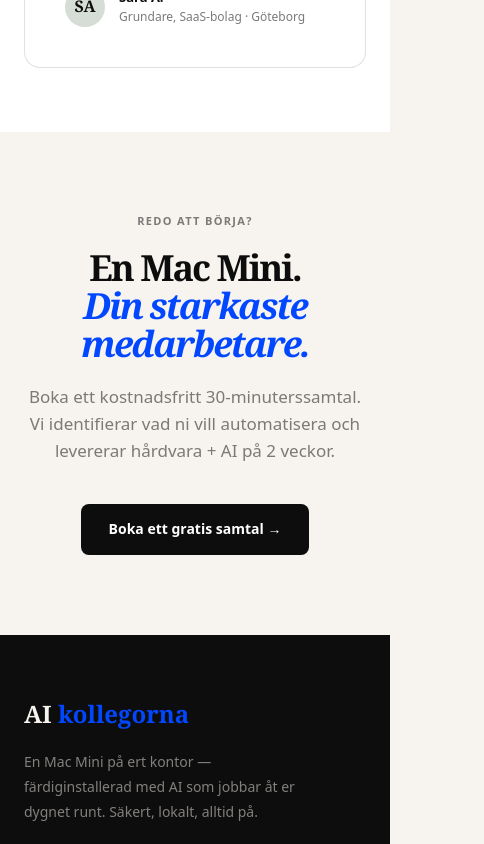
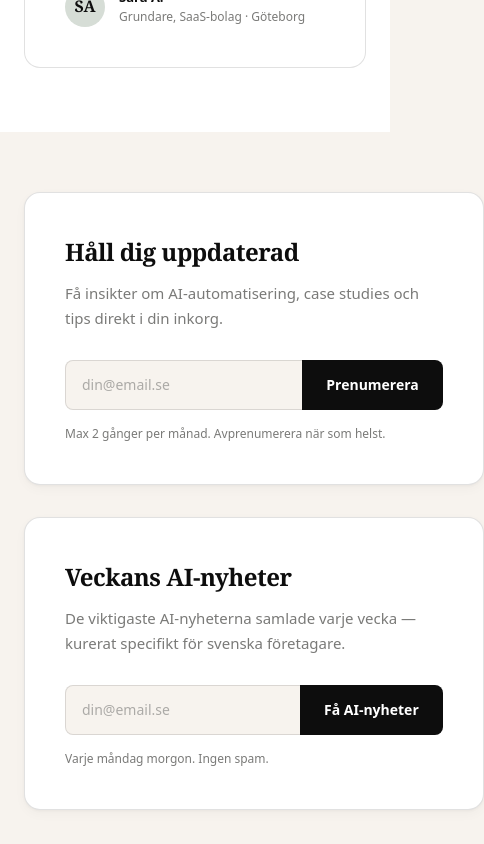
Before and after one commit to Clawflow/aikollegorna-react, a React (Vite) app: page / in a window 390 px wide. Shown: the part 8500-9344 px from the top of the page, 484 px wide, since content can reach past the window. Built offline with nearby package versions, Linux system fonts and the light colour scheme.

Commit message:
Lägg till newsletter + AI-nyheter signup-sektioner på startsidan

```diff
--- a/src/index.css
+++ b/src/index.css
@@ -173,6 +173,43 @@
 .cta-section h2 em { font-style: italic; color: var(--blue); }
 .cta-section p { font-size: 17px; font-weight: 300; color: var(--muted); margin-bottom: 40px; }
 
+/* ─── NEWSLETTER ─── */
+.nl-section { background: var(--paper); padding: 80px 48px; }
+.nl-inner { max-width: 1280px; margin: 0 auto; display: grid; grid-template-columns: 1fr 1fr; gap: 32px; }
+.nl-card {
+  background: var(--white);
+  border: 1px solid var(--border);
+  border-radius: 16px;
+  padding: 40px;
+  box-shadow: 0 1px 3px rgba(0,0,0,0.04), 0 4px 12px rgba(0,0,0,0.03);
+  transition: transform .3s ease, box-shadow .3s ease;
+}
+.nl-card:hover {
+  transform: translateY(-2px);
+  box-shadow: 0 4px 8px rgba(0,0,0,0.06), 0 8px 24px rgba(0,0,0,0.06);
+}
+.nl-title { font-family: var(--serif); font-size: 24px; font-weight: 700; letter-spacing: -0.5px; margin-bottom: 10px; color: var(--ink); }
+.nl-subtitle { font-size: 15px; font-weight: 300; color: var(--muted); line-height: 1.7; margin-bottom: 28px; }
+.nl-form { display: flex; gap: 0; }
+.nl-input {
+  flex: 1; background: var(--paper); border: 1px solid var(--border); border-right: none;
+  border-radius: 8px 0 0 8px; padding: 13px 16px; font-size: 14px; color: var(--ink);
+  font-family: var(--sans); outline: none; transition: border-color .2s;
+}
+.nl-input:focus { border-color: var(--blue); }
+.nl-input::placeholder { color: var(--muted); opacity: 0.6; }
+.nl-input:disabled { opacity: 0.6; cursor: not-allowed; }
+.nl-btn {
+  background: var(--ink); color: var(--white); border: none; border-radius: 0 8px 8px 0;
+  padding: 13px 24px; font-size: 14px; font-weight: 600; font-family: var(--sans);
+  cursor: pointer; transition: opacity .2s; white-space: nowrap;
+}
+.nl-btn:hover { opacity: 0.85; }
+.nl-btn:disabled { opacity: 0.6; cursor: not-allowed; }
+.nl-small { font-size: 12px; color: var(--muted); margin-top: 14px; }
+.nl-success { font-size: 15px; font-weight: 500; color: #16a34a; padding: 14px 0; }
+.nl-error { font-size: 13px; color: #dc2626; margin-top: 8px; }
+
 /* ─── FOOTER ─── */
 footer.site-footer { background: var(--ink); padding: 80px 48px 40px; }
 .footer-top { max-width: 1280px; margin: 0 auto; display: grid; grid-template-columns: 2fr 1fr 1fr 1fr; gap: 60px; padding-bottom: 60px; border-bottom: 1px solid rgba(247,243,238,.1); }
@@ -217,6 +254,8 @@
   .proof-grid { grid-template-columns: 1fr; }
   .pricing-grid { grid-template-columns: 1fr; }
   .testi-grid { grid-template-columns: 1fr; }
+  .nl-section { padding: 60px 24px; }
+  .nl-inner { grid-template-columns: 1fr; }
   .footer-top { grid-template-columns: 1fr 1fr; gap: 40px; }
   .section { padding: 64px 24px; }
   .cta-section { padding: 80px 24px; }
--- a/src/pages/Home.jsx
+++ b/src/pages/Home.jsx
@@ -1,4 +1,4 @@
-import { useEffect } from 'react'
+import { useEffect, useState } from 'react'
 import { Link } from 'react-router-dom'
 import HeroCanvas from '../components/HeroCanvas'
 
@@ -15,6 +15,85 @@
     document.querySelectorAll('.fade-up').forEach(el => obs.observe(el))
     return () => obs.disconnect()
   }, [])
+}
+
+function NewsletterCard({ title, subtitle, placeholder, buttonText, smallText, endpoint }) {
+  const [email, setEmail] = useState('')
+  const [status, setStatus] = useState('idle') // idle | submitting | success | error
+
+  async function handleSubmit(e) {
+    e.preventDefault()
+    setStatus('submitting')
+    try {
+      const res = await fetch(endpoint, {
+        method: 'POST',
+        headers: { 'Content-Type': 'application/json', Accept: 'application/json' },
+        body: JSON.stringify({ email }),
+      })
+      if (res.ok) {
+        setStatus('success')
+        setEmail('')
+      } else {
+        setStatus('error')
+      }
+    } catch {
+      setStatus('error')
+    }
+  }
+
+  return (
+    <div className="nl-card fade-up">
+      <h3 className="nl-title">{title}</h3>
+      <p className="nl-subtitle">{subtitle}</p>
+      {status === 'success' ? (
+        <p className="nl-success">Tack! Du är anmäld 🎉</p>
+      ) : (
+        <form className="nl-form" onSubmit={handleSubmit}>
+          <input
+            type="email"
+            required
+            placeholder={placeholder}
+            value={email}
+            onChange={(e) => setEmail(e.target.value)}
+            className="nl-input"
+            disabled={status === 'submitting'}
+          />
+          <button type="submit" className="nl-btn" disabled={status === 'submitting'}>
+            {status === 'submitting' ? 'Skickar...' : buttonText}
+          </button>
+        </form>
+      )}
+      {status === 'error' && (
+        <p className="nl-error">Något gick fel. Försök igen.</p>
+      )}
+      <p className="nl-small">{smallText}</p>
+    </div>
+  )
+}
+
+function NewsletterSection() {
+  return (
+    <section className="nl-section">
+      <div className="nl-inner">
+        <NewsletterCard
+          title="Håll dig uppdaterad"
+          subtitle="Få insikter om AI-automatisering, case studies och tips direkt i din inkorg."
+          placeholder="din@email.se"
+          buttonText="Prenumerera"
+          smallText="Max 2 gånger per månad. Avprenumerera när som helst."
+          endpoint="https://formspree.io/f/newsletter-aikollegorna"
+        />
+        <NewsletterCard
+          title="Veckans AI-nyheter"
+          subtitle="De viktigaste AI-nyheterna samlade varje vecka — kurerat specifikt för svenska företagare."
+          placeholder="din@email.se"
+          buttonText="Få AI-nyheter"
+          smallText="Varje måndag morgon. Ingen spam."
+          endpoint="https://formspree.io/f/ainyheter-aikollegorna"
+        />
+      </div>
+    </section>
+  )
 }
 
 export default function Home() {
@@ -259,6 +338,9 @@
         </div>
       </div>
 
+      {/* NEWSLETTER */}
+      <NewsletterSection />
+
       {/* CTA */}
       <div className="cta-section">
         <p style={{ fontSize: '11px', fontWeight: 700, letterSpacing: '.12em', textTransform: 'uppercase', color: 'var(--muted)', marginBottom: '20px' }}>Redo att börja?</p>
```
